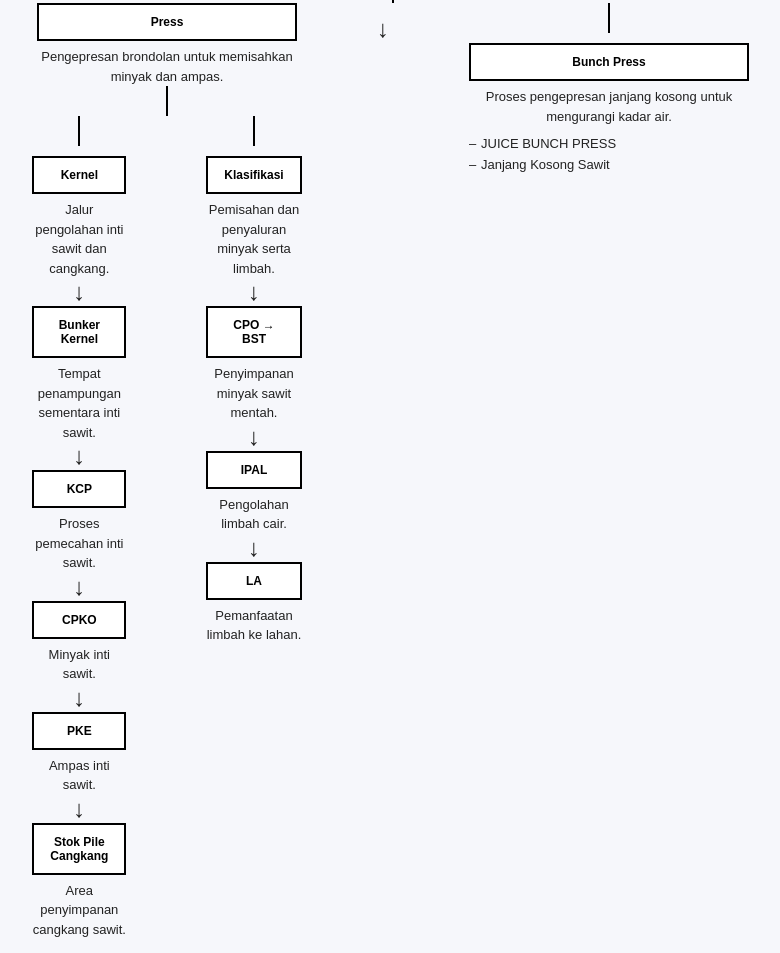
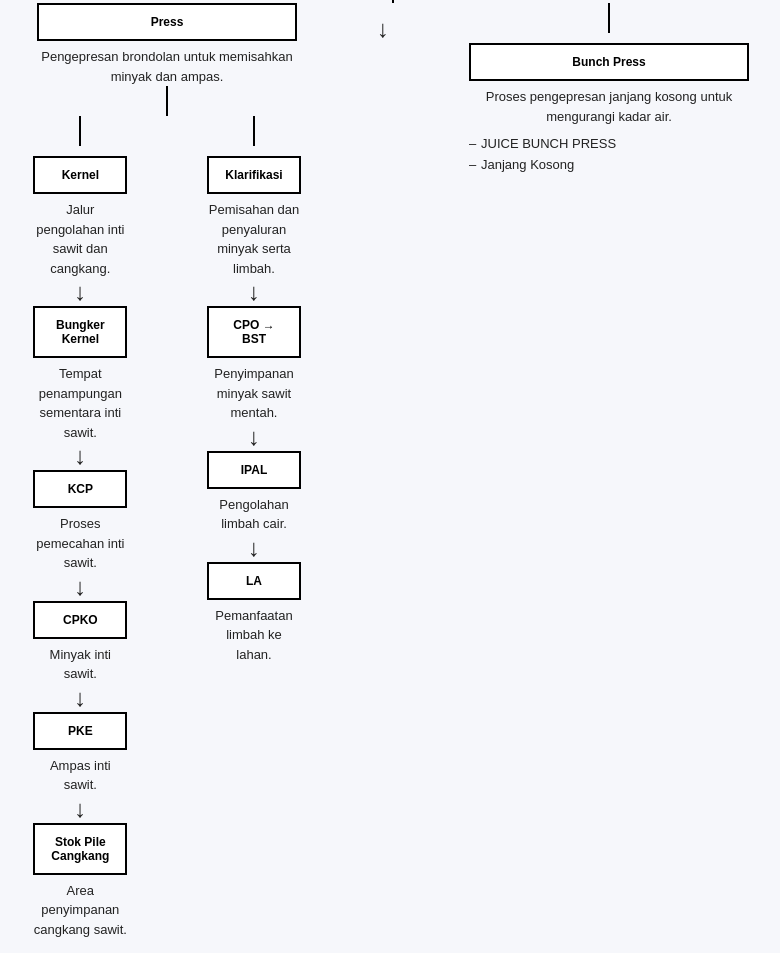
Before and after one commit to PTRIGUNAS/pt-rigunas-sawit, a plain HTML site: page index.html in a window 1280 px wide. Shown: the part 2135-3088 px from the top of the page, without its empty margins (247-1027 px from the left). Drawn offline with nearby package versions, Linux system fonts and the light colour scheme; files that its build step writes are made by us from their sources; files whose address does not match are found by name.

Commit message:
menambahkan r menggantikan di bagian s  yg salah klasifikasi yang benar klarifikasi

```diff
--- a/index.html
+++ b/index.html
@@ -223,7 +223,7 @@
 
       <!-- BUNKER KERNEL -->
       <div class="sub-branch">
-        <div class="flow-box xsmall">Bunker Kernel</div>
+        <div class="flow-box xsmall">Bungker Kernel</div>
         <p class="flow-desc">
           Tempat penampungan sementara inti sawit.
         </p>
@@ -269,7 +269,7 @@
 
     <!-- CABANG KLASIFIKASI -->
     <div class="branch">
-      <div class="flow-box small">Klasifikasi</div>
+      <div class="flow-box small">Klarifikasi</div>
       <p class="flow-desc">
         Pemisahan dan penyaluran minyak serta limbah.
       </p>
@@ -319,7 +319,7 @@
 
         <ul class="result-list">
           <li>JUICE BUNCH PRESS</li>
-          <li>Janjang Kosong Sawit</li>
+          <li>Janjang Kosong </li>
         </ul>
       </div>
 
```
